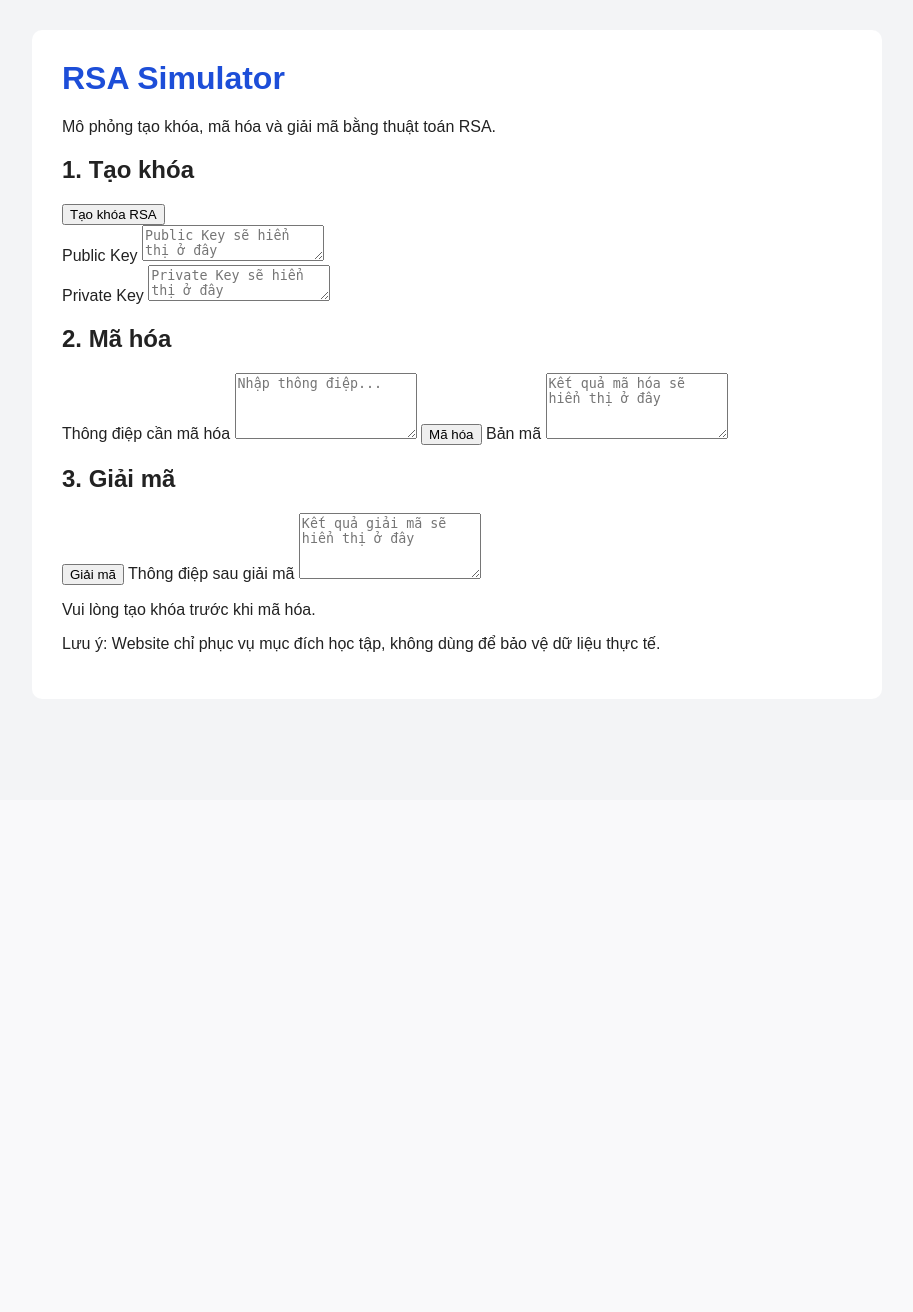
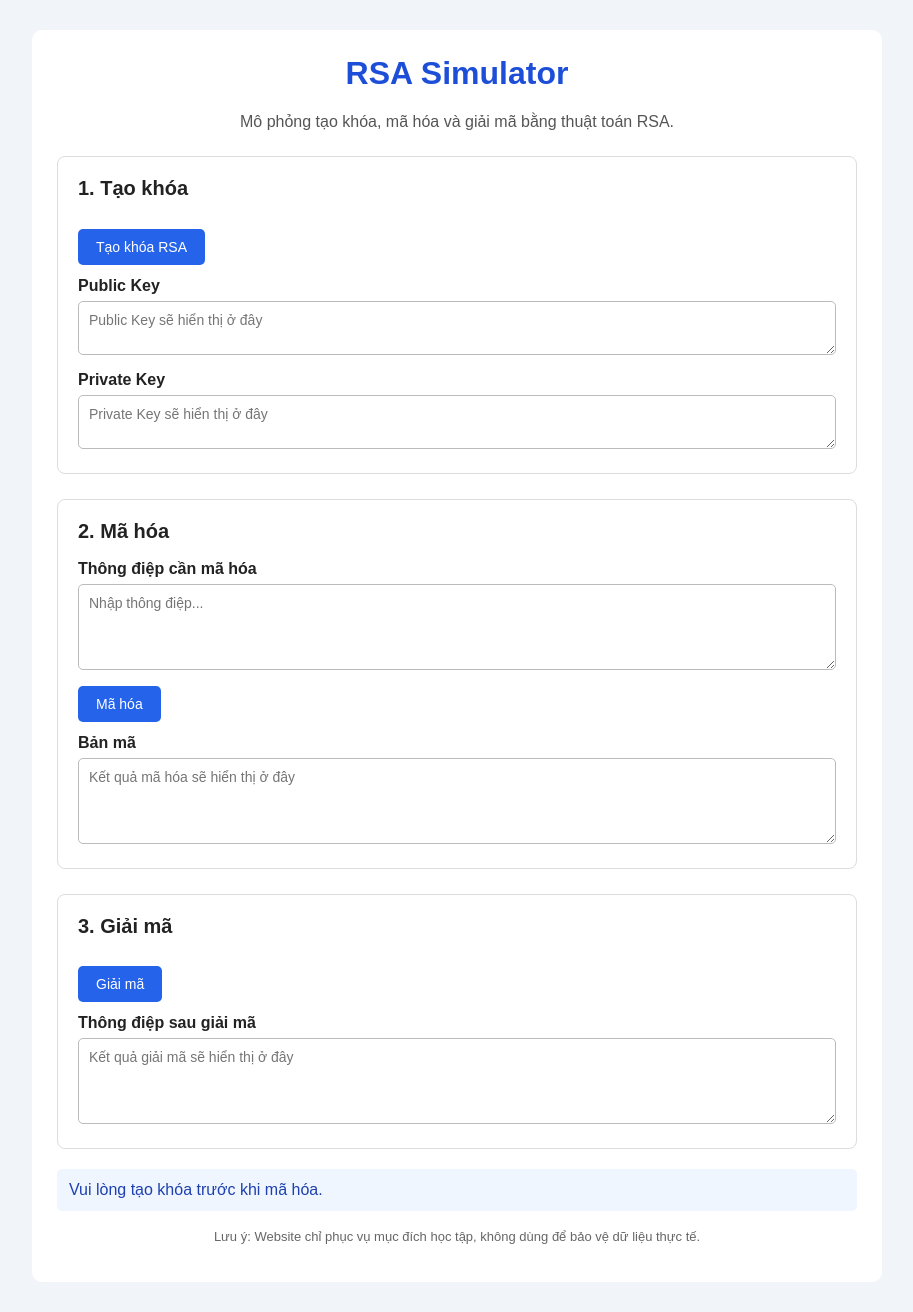
Before and after one commit to lxathien/RSA-Simulator, a Flask app: page / in a window 1280 px wide. Shown: the whole page, without its empty margins (183-1096 px from the left). Before the commit the page ends 652 px from the top, so only its background shows below. Run offline with Flask 3, Linux system fonts and the light colour scheme.

Commit message:
Add simple styling for RSA simulator

```diff
--- a/static/style.css
+++ b/static/style.css
@@ -4,16 +4,16 @@
 
 body {
     margin: 0;
-    padding: 30px 16px;
+    padding: 30px 15px;
     font-family: Arial, sans-serif;
-    background: #f3f4f6;
+    background: #f1f5f9;
     color: #222;
 }
 
 .container {
     max-width: 850px;
     margin: 0 auto;
-    padding: 30px;
+    padding: 25px;
     background: white;
     border-radius: 10px;
 }
@@ -21,18 +21,78 @@ body {
 h1 {
     margin-top: 0;
     color: #1d4ed8;
+    text-align: center;
 }
 
-.intro {
+.description {
+    text-align: center;
+    color: #555;
+}
+
+.section {
     margin-top: 25px;
-    padding: 18px;
-    background: #f8fafc;
-    border: 1px solid #e5e7eb;
+    padding: 20px;
+    border: 1px solid #ddd;
     border-radius: 8px;
 }
 
-.notice {
-    margin-top: 22px;
-    color: #555;
+h2 {
+    margin-top: 0;
+    font-size: 20px;
+}
+
+label {
+    display: block;
+    margin: 12px 0 6px;
+    font-weight: bold;
+}
+
+textarea {
+    width: 100%;
+    padding: 10px;
+    border: 1px solid #bbb;
+    border-radius: 5px;
+    font-family: Arial, sans-serif;
     font-size: 14px;
+    resize: vertical;
 }
+
+button {
+    margin-top: 12px;
+    padding: 10px 18px;
+    border: none;
+    border-radius: 5px;
+    background: #2563eb;
+    color: white;
+    font-size: 14px;
+    cursor: pointer;
+}
+
+button:hover {
+    background: #1d4ed8;
+}
+
+.status {
+    margin-top: 20px;
+    padding: 12px;
+    background: #eff6ff;
+    border-radius: 5px;
+    color: #1e40af;
+}
+
+.note {
+    margin-top: 18px;
+    color: #666;
+    font-size: 13px;
+    text-align: center;
+}
+
+@media (max-width: 600px) {
+    .container {
+        padding: 15px;
+    }
+
+    .section {
+        padding: 15px;
+    }
+}
```
